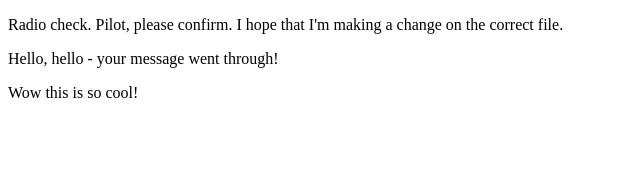
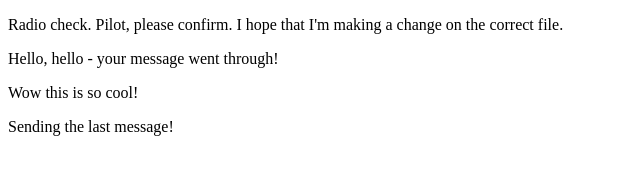
Before and after one commit to Mercy-Pham/Communication_Log, a plain HTML site: page index.html in a window 1280 px wide. Shown: the whole page, without its empty margins (0-640 px from the left). Drawn offline with Linux system fonts and the light colour scheme.

Commit message:
Last message

```diff
--- a/index.html
+++ b/index.html
@@ -4,5 +4,6 @@
       <p>Radio check. Pilot, please confirm. I hope that I'm making a change on the correct file.</p>
       <p>Hello, hello - your message went through!</p>
       <p>Wow this is so cool!</p>
+      <p>Sending the last message!</p>
    </body>
 </html>
```
